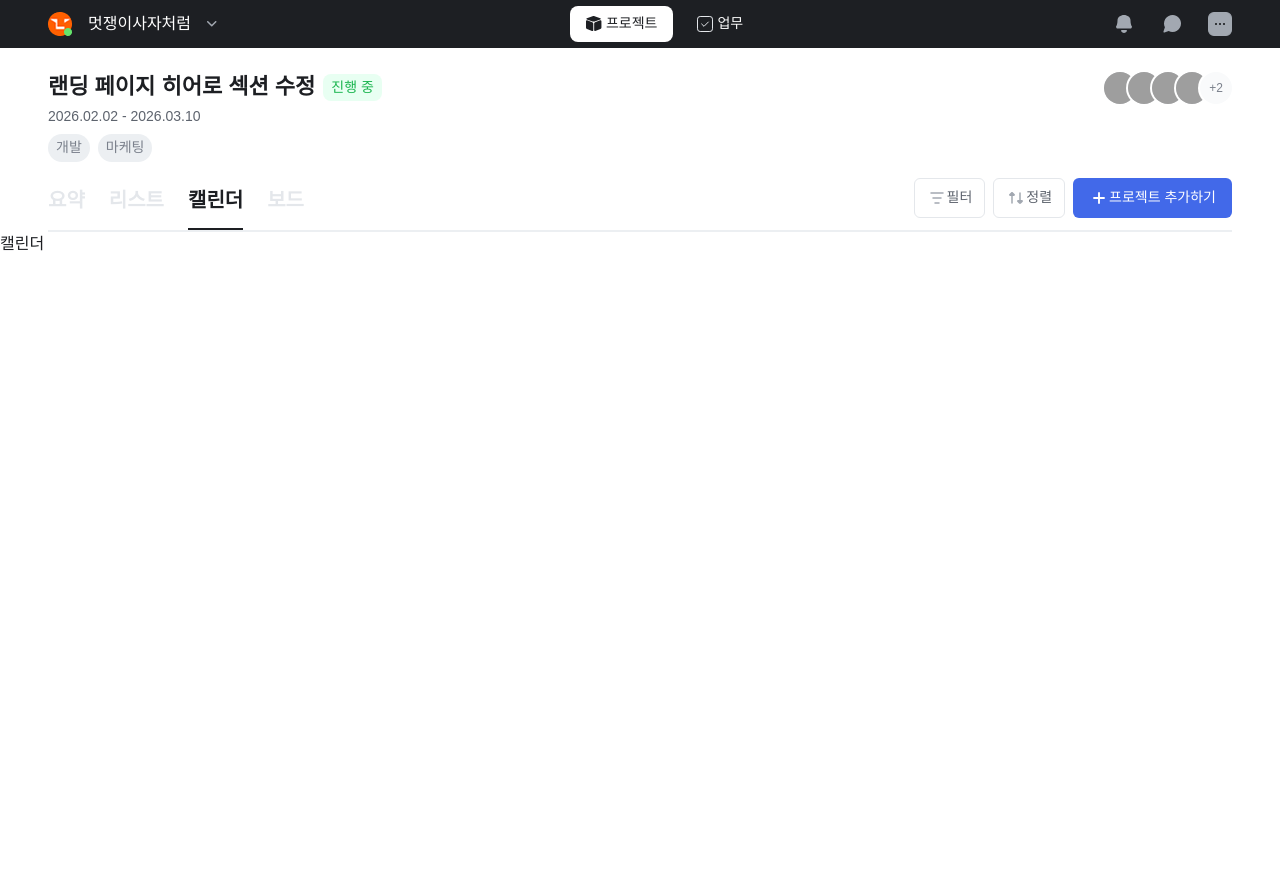
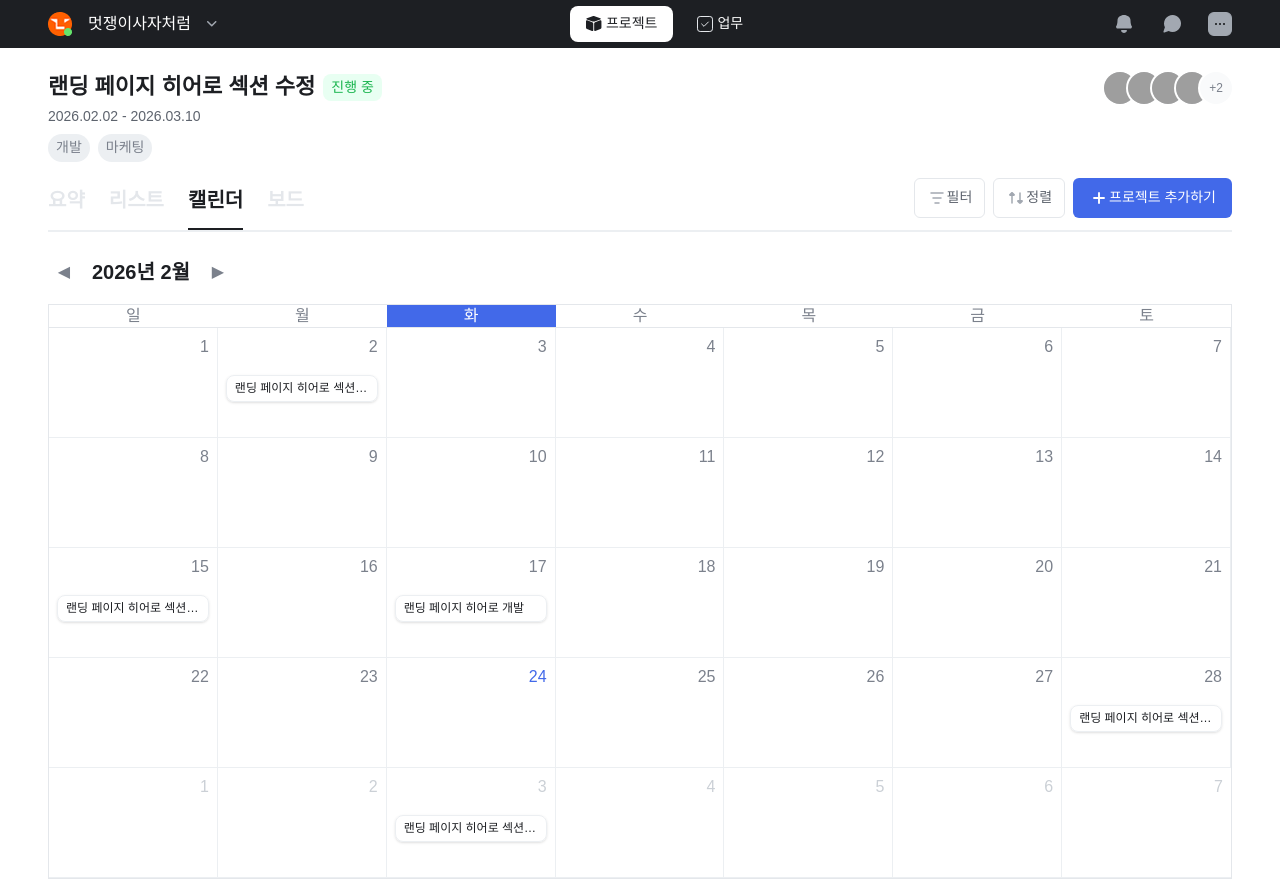
Before and after one commit to nb-global-likelion/pm-tool, a React (Vite) app: page /project/projectId in a window 1280 px wide. Both pictures are taken after a click on the button "캘린더". Before the commit the page ends 848 px from the top, so only its background shows below. Built offline with nearby package versions, Linux system fonts and the light colour scheme; grey boxes are pictures that could not be loaded; a web font is replaced by a local one.

Commit message:
feat: 프로젝트디테일/Calender 퍼블리싱

```diff
--- a/src/pages/project/components/Calendar.tsx
+++ b/src/pages/project/components/Calendar.tsx
@@ -0,0 +1,153 @@
+import { useMemo, useState } from "react";
+import type { Task } from "../../../types/task";
+import IconPlus from "../../../assets/icon-plus-gray.svg";
+
+interface CalendarProps {
+  tasks: Task[];
+}
+
+const days = ["일", "월", "화", "수", "목", "금", "토"];
+
+const Calender = ({ tasks }: CalendarProps) => {
+  const [currentDate, setCurrentDate] = useState(new Date());
+
+  const year = currentDate.getFullYear();
+  const month = currentDate.getMonth();
+
+  // const firstDay = new Date(year, month, 1);
+  // const startDay = firstDay.getDay();
+
+  // const lastDate = new Date(year, month + 1, 0).getDate();
+
+  const calendarDays = useMemo(() => {
+    const temp: Date[] = [];
+
+    // 이번달 1일
+    const first = new Date(year, month, 1);
+
+    // 1일이 포함된 주의 "일요일"부터 시작
+    const start = new Date(first);
+    start.setDate(first.getDate() - first.getDay());
+
+    // 무조건 5주(35칸)
+    for (let i = 0; i < 35; i++) {
+      const d = new Date(start);
+      d.setDate(start.getDate() + i);
+      temp.push(d);
+    }
+
+    return temp;
+  }, [year, month]);
+  const getTasksByDate = (date: Date) => {
+    const formatted = `${date.getFullYear()}.${String(date.getMonth() + 1).padStart(2, "0")}.${String(date.getDate()).padStart(2, "0")}`;
+
+    return tasks.filter((task) => task.dueDate === formatted);
+  };
+
+  const today = new Date();
+  const isSameMonthAsToday = today.getFullYear() === year && today.getMonth() === month;
+  const highlightWeekday = isSameMonthAsToday ? today.getDay() : null;
+
+  return (
+    <div className="pt-6 px-12">
+      {/* 헤더 */}
+      <div className="flex items-center gap-3 mb-4">
+        <button
+          onClick={() => setCurrentDate(new Date(year, month - 1, 1))}
+          className="h-8 w-8 grid place-items-center rounded-md hover:bg-gray-100 text-gray-600"
+          aria-label="prev month"
+        >
+          ◀
+        </button>
+
+        <h2 className="text-h3">
+          {year}년 {month + 1}월
+        </h2>
+
+        <button
+          onClick={() => setCurrentDate(new Date(year, month + 1, 1))}
+          className="h-8 w-8 grid place-items-center rounded-md hover:bg-gray-100 text-gray-600"
+          aria-label="next month"
+        >
+          ▶
+        </button>
+      </div>
+
+      {/* 캘린더 프레임 */}
+      <div className="border border-gray-300 overflow-hidden">
+        {/* 요일 헤더 */}
+        <div className="grid grid-cols-7 border-b border-gray-300">
+          {days.map((day, i) => {
+            const isHighlighted = highlightWeekday === i;
+            return (
+              <div key={day}>
+                <div
+                  className={`w-full text-center text-body1 ${isHighlighted ? "bg-primary-500 text-white" : "text-gray-600"}`}
+                >
+                  {day}
+                </div>
+              </div>
+            );
+          })}
+        </div>
+
+        {/* 날짜 그리드 */}
+        <div className="grid grid-cols-7">
+          {calendarDays.map((date, idx) => {
+            const isToday =
+              date &&
+              date.getFullYear() === today.getFullYear() &&
+              date.getMonth() === today.getMonth() &&
+              date.getDate() === today.getDate();
+
+            const isCurrentMonth = date.getFullYear() === year && date.getMonth() === month;
+
+            const dayTasks = date ? getTasksByDate(date) : [];
+
+            return (
+              <div
+                key={idx}
+                className="relative min-h-[110px] border-r border-b border-gray-200 last:border-r-0 p-2 group"
+              >
+                {date && (
+                  <>
+                    {/* 날짜 숫자: 우측 상단, 오늘은 파란색 */}
+                    <div className="flex justify-between">
+                      {/* + 버튼 */}
+                      <button
+                        className="h-5 w-5 rounded border border-gray-500 opacity-0 group-hover:opacity-100 hover:bg-gray-50"
+                        type="button"
+                      >
+                        <img src={IconPlus} />
+                      </button>
+                      <span
+                        className={`text-body1 ${isToday ? "text-primary-500" : isCurrentMonth ? "text-gray-600" : "text-gray-400"}`}
+                      >
+                        {date.getDate()}
+                      </span>
+                    </div>
+
+                    {/* 업무 */}
+                    <div className="mt-4 space-y-1">
+                      {dayTasks.map((task) => (
+                        <div
+                          key={task.id}
+                          className="max-w-full truncate rounded-lg border border-gray-200 px-2 py-1 text-caption shadow-sm"
+                          title={task.title}
+                        >
+                          {task.title}
+                        </div>
+                      ))}
+                    </div>
+                  </>
+                )}
+              </div>
+            );
+          })}
+        </div>
+      </div>
+    </div>
+  );
+};
+
+export default Calender;
--- a/src/pages/project/detail/ProjectDetailPage.tsx
+++ b/src/pages/project/detail/ProjectDetailPage.tsx
@@ -4,6 +4,7 @@ import Overview from "../components/Overview";
 import List from "../components/List";
 import type { Task } from "../../../types/task";
 import Board from "../components/Board";
+import Calender from "../components/Calendar";
 
 type Tab = "overview" | "list" | "calendar" | "board";
 
@@ -14,7 +15,7 @@ const mockDetailTasks: Task[] = [
     title: "랜딩 페이지 히어로 섹션 수정",
     assignee: "김민수",
     status: "done",
-    dueDate: "2026.02.13",
+    dueDate: "2026.02.15",
     priority: "normal",
   },
   {
@@ -22,7 +23,7 @@ const mockDetailTasks: Task[] = [
     title: "랜딩 페이지 히어로 개발",
     assignee: "Dang Tu Minh Nhat",
     status: "inProgress",
-    dueDate: "2026.02.13",
+    dueDate: "2026.02.17",
     priority: "high",
   },
   {
@@ -30,7 +31,7 @@ const mockDetailTasks: Task[] = [
     title: "랜딩 페이지 히어로 섹션 수정",
     assignee: "Nguyen Thi Thao Hien",
     status: "todo",
-    dueDate: "2026.02.13",
+    dueDate: "2026.02.02",
     priority: "low",
   },
   {
@@ -38,7 +39,7 @@ const mockDetailTasks: Task[] = [
     title: "랜딩 페이지 히어로 섹션 수정",
     assignee: "Nguyen Thi Thao Hien",
     status: "blocked",
-    dueDate: "2026.02.13",
+    dueDate: "2026.03.03",
     priority: "normal",
   },
   {
@@ -46,7 +47,7 @@ const mockDetailTasks: Task[] = [
     title: "랜딩 페이지 히어로 섹션 수정",
     assignee: "김민수",
     status: "done",
-    dueDate: "2026.02.13",
+    dueDate: "2026.02.28",
     priority: "high",
   },
 ];
@@ -69,7 +70,7 @@ const ProjectDetailPage = () => {
       <div>
         {tab === "overview" && <Overview />}
         {tab === "list" && <List tasks={mockDetailTasks} />}
-        {tab === "calendar" && <div>캘린더</div>}
+        {tab === "calendar" && <Calender tasks={mockDetailTasks} />}
         {tab === "board" && <Board tasks={mockDetailTasks} />}
       </div>
     </div>
```
